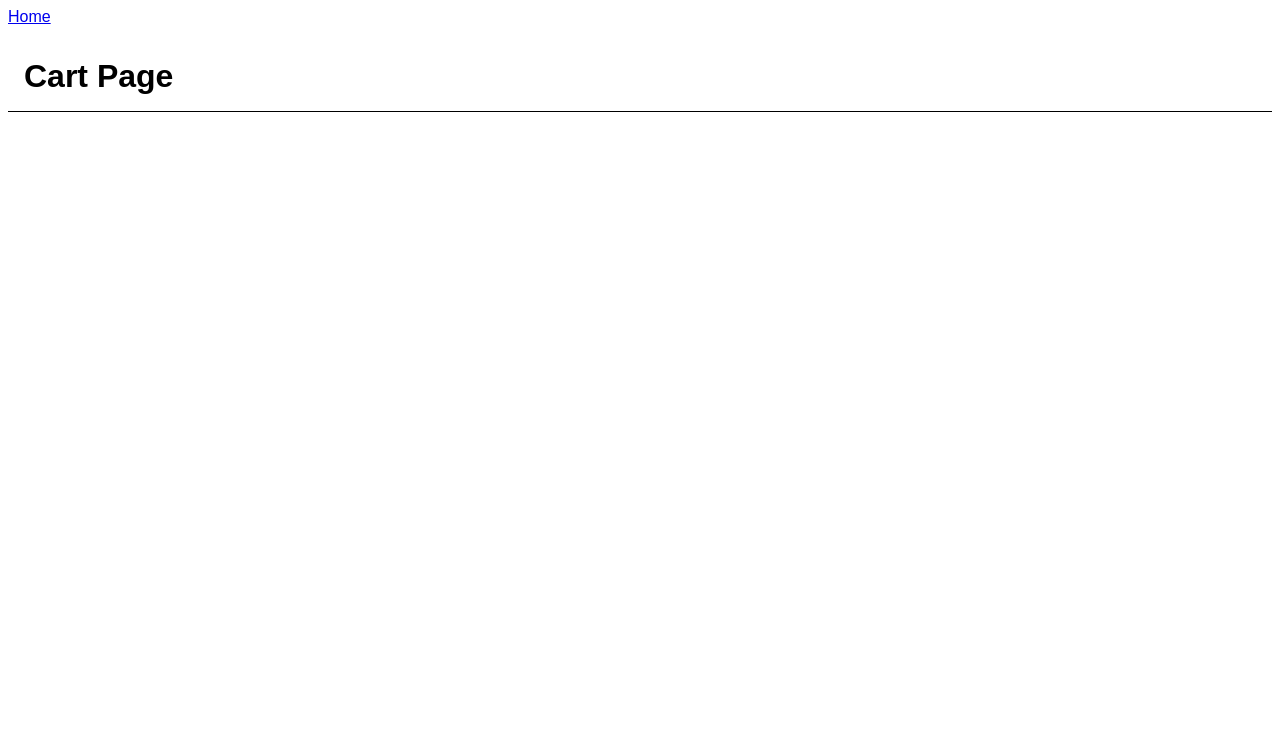
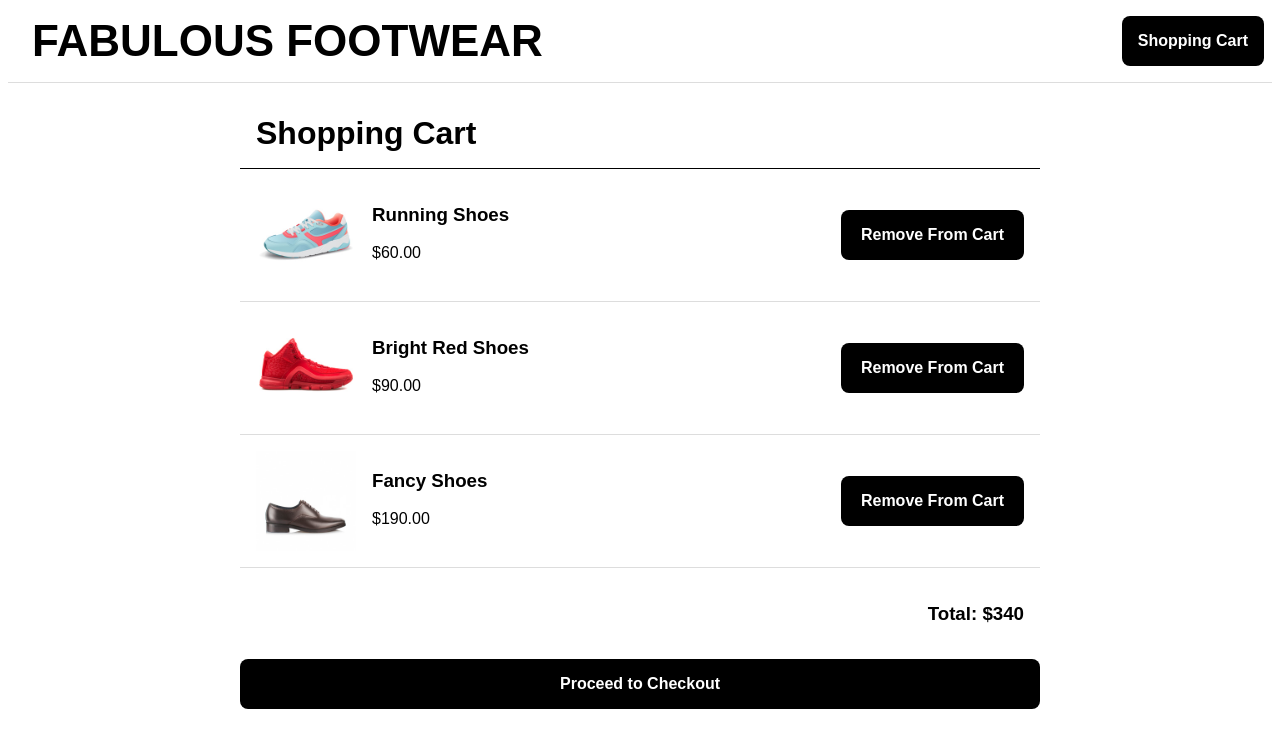
Before and after one commit to kashyapthakkar/full-stack-ecommerce-project, a Vue app: page /cart in a window 1280 px wide. Shown: the top 748 px of the page. Built offline with nearby package versions, Linux system fonts and the light colour scheme.

Commit message:
Checkout page added/ navigation bar added

```diff
--- a/src/App.vue
+++ b/src/App.vue
@@ -1,8 +1,14 @@
 <template>
-  <nav><router-link to="/">Home</router-link></nav>
+  <NavBar />
   <router-view />
 </template>
-
+<script>
+import NavBar from "../src/components/NavBar.vue";
+export default {
+  name: "App",
+  components: { NavBar },
+};
+</script>
 <style>
 * {
   box-sizing: border-box;
--- a/src/components/HelloWorld.vue
+++ /dev/null
@@ -1,58 +0,0 @@
-<template>
-  <div class="hello">
-    <h1>{{ msg }}</h1>
-    <p>
-      For a guide and recipes on how to configure / customize this project,<br>
-      check out the
-      <a href="https://cli.vuejs.org" target="_blank" rel="noopener">vue-cli documentation</a>.
-    </p>
-    <h3>Installed CLI Plugins</h3>
-    <ul>
-      <li><a href="https://github.com/vuejs/vue-cli/tree/dev/packages/%40vue/cli-plugin-babel" target="_blank" rel="noopener">babel</a></li>
-      <li><a href="https://github.com/vuejs/vue-cli/tree/dev/packages/%40vue/cli-plugin-eslint" target="_blank" rel="noopener">eslint</a></li>
-    </ul>
-    <h3>Essential Links</h3>
-    <ul>
-      <li><a href="https://vuejs.org" target="_blank" rel="noopener">Core Docs</a></li>
-      <li><a href="https://forum.vuejs.org" target="_blank" rel="noopener">Forum</a></li>
-      <li><a href="https://chat.vuejs.org" target="_blank" rel="noopener">Community Chat</a></li>
-      <li><a href="https://twitter.com/vuejs" target="_blank" rel="noopener">Twitter</a></li>
-      <li><a href="https://news.vuejs.org" target="_blank" rel="noopener">News</a></li>
-    </ul>
-    <h3>Ecosystem</h3>
-    <ul>
-      <li><a href="https://router.vuejs.org" target="_blank" rel="noopener">vue-router</a></li>
-      <li><a href="https://vuex.vuejs.org" target="_blank" rel="noopener">vuex</a></li>
-      <li><a href="https://github.com/vuejs/vue-devtools#vue-devtools" target="_blank" rel="noopener">vue-devtools</a></li>
-      <li><a href="https://vue-loader.vuejs.org" target="_blank" rel="noopener">vue-loader</a></li>
-      <li><a href="https://github.com/vuejs/awesome-vue" target="_blank" rel="noopener">awesome-vue</a></li>
-    </ul>
-  </div>
-</template>
-
-<script>
-export default {
-  name: 'HelloWorld',
-  props: {
-    msg: String
-  }
-}
-</script>
-
-<!-- Add "scoped" attribute to limit CSS to this component only -->
-<style scoped>
-h3 {
-  margin: 40px 0 0;
-}
-ul {
-  list-style-type: none;
-  padding: 0;
-}
-li {
-  display: inline-block;
-  margin: 0 10px;
-}
-a {
-  color: #42b983;
-}
-</style>
--- /dev/null
+++ b/src/components/NavBar.vue
@@ -0,0 +1,45 @@
+<template>
+  <div id="nav-bar">
+    <router-link to="/products" id="products-link">
+      <h1>FABULOUS FOOTWEAR</h1>
+    </router-link>
+    <router-link to="/cart" id="cart-link">
+      <button>Shopping Cart</button>
+    </router-link>
+  </div>
+</template>
+
+<script>
+export default {
+  name: "NavBar",
+};
+</script>
+
+<style scoped>
+#nav-bar {
+  border-bottom: 1px solid #ddd;
+  height: 75px;
+  width: 100%;
+}
+
+#products-link {
+  text-align: center;
+  display: block;
+  color: black;
+  font-size: 22px;
+  left: 32px;
+  position: absolute;
+  top: 16px;
+  text-decoration: none;
+}
+
+#products-link h1 {
+  margin: 0;
+}
+
+#cart-link {
+  position: absolute;
+  right: 16px;
+  top: 16px;
+}
+</style>
--- a/src/views/CartPage.vue
+++ b/src/views/CartPage.vue
@@ -1,10 +1,41 @@
 <template>
-    <h1>Cart Page</h1>
+  <div id="page-wrap">
+    <h1>Shopping Cart</h1>
+    <div
+      v-for="product in cartItems"
+      :key="product.id"
+      class="product-container"
+    >
+      <img class="product-image" :src="product.imageUrl" />
+      <div class="details-wrap">
+        <h3>{{ product.name }}</h3>
+        <p>${{ product.price }}</p>
+      </div>
+      <button class="remove-button">Remove From Cart</button>
+    </div>
+    <h3 id="total-price">Total: ${{ totalPrice }}</h3>
+    <button id="checkout-button">Proceed to Checkout</button>
+  </div>
 </template>
 <script>
-export default{
-    name: 'CartPage'
-}
+import { cartItems } from "../fake-data";
+export default {
+  name: "CartPage",
+  data: function () {
+    return {
+      cartItems,
+    };
+  },
+  computed: {
+    totalPrice: function () {
+      let totalPrice = 0;
+      this.cartItems.filter(function (product) {
+        totalPrice += Number(product.price);
+      });
+      return totalPrice;
+    },
+  },
+};
 </script>
 <style scoped>
 h1 {
@@ -24,7 +55,7 @@ export default{
 }
 
 .product-container {
-    align-content: 'center';
+  align-content: "center";
   border-bottom: 1px solid #ddd;
   display: flex;
   padding: 16px;
```
Lines whose indentation alone changed are shown as unchanged.
